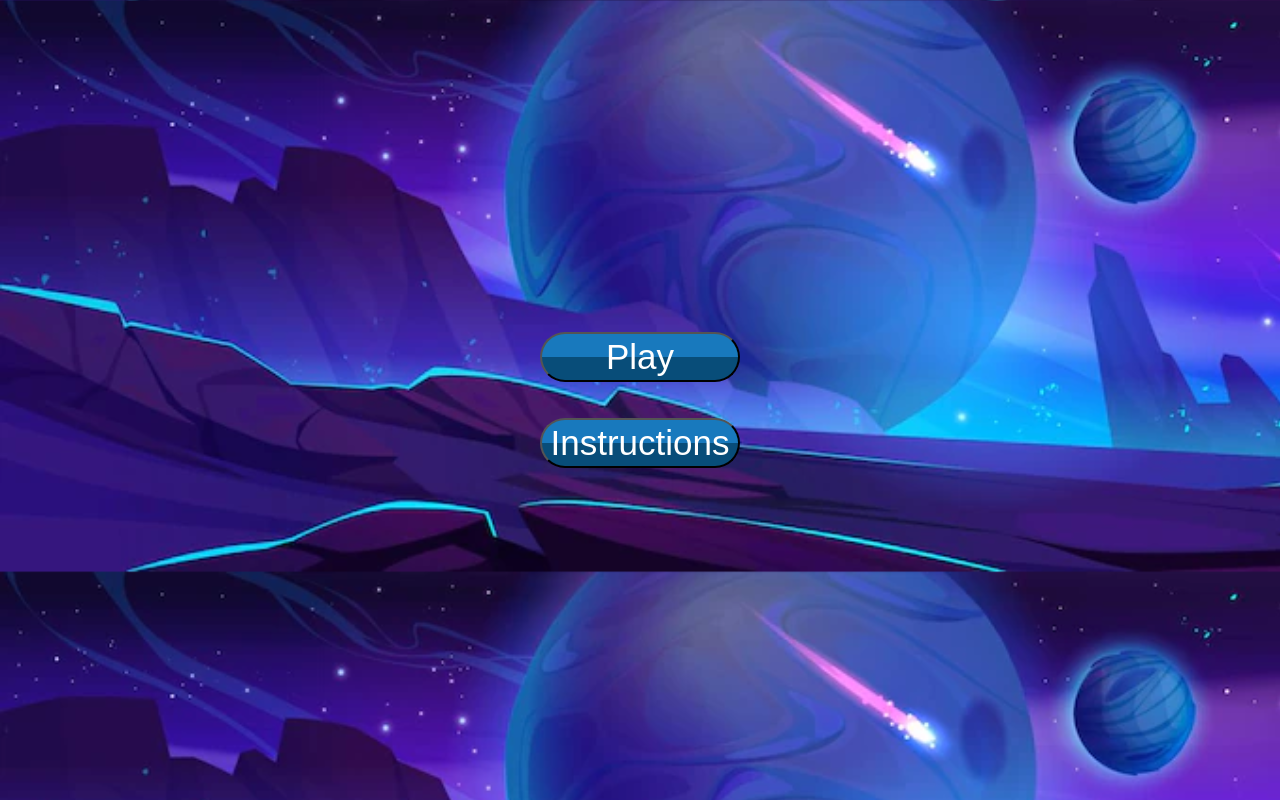
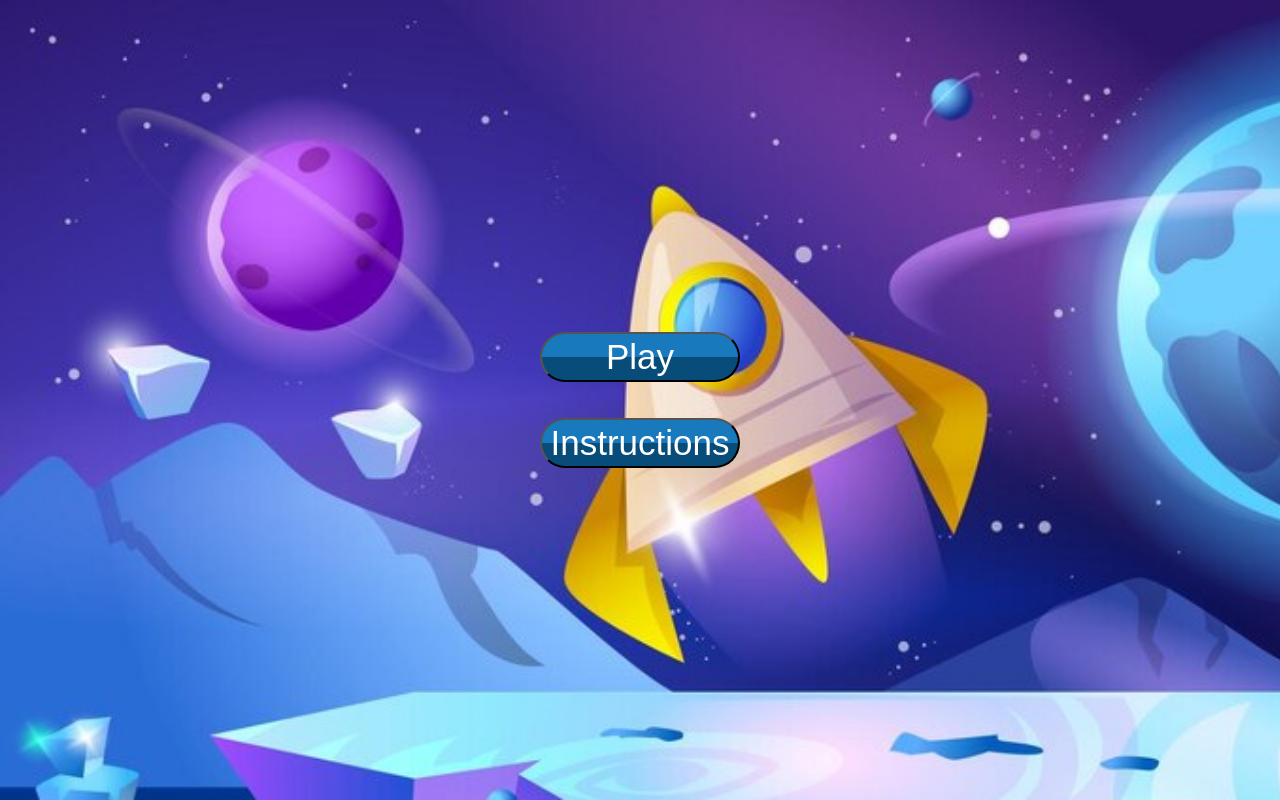
Before and after one commit to MarioBaltazar19/Game-Project-1-, a plain HTML site: page index.html in a window 1280 px wide. Drawn offline with Linux system fonts and the light colour scheme.

Commit message:
try new img

```diff
--- a/docs/assets/styles/styles.css
+++ b/docs/assets/styles/styles.css
@@ -1,5 +1,5 @@
 body{
-    background-image: url(/docs/assets/images/backgroundgame.jpeg) ;
+    background-image: url("/docs/assets/images/backgamegood.jpg") ;
     background-size: 250vh;
     display: flex;
     justify-content: center;
```
Also changed, not shown: docs/assets/images/backgamegood.jpg (added).
